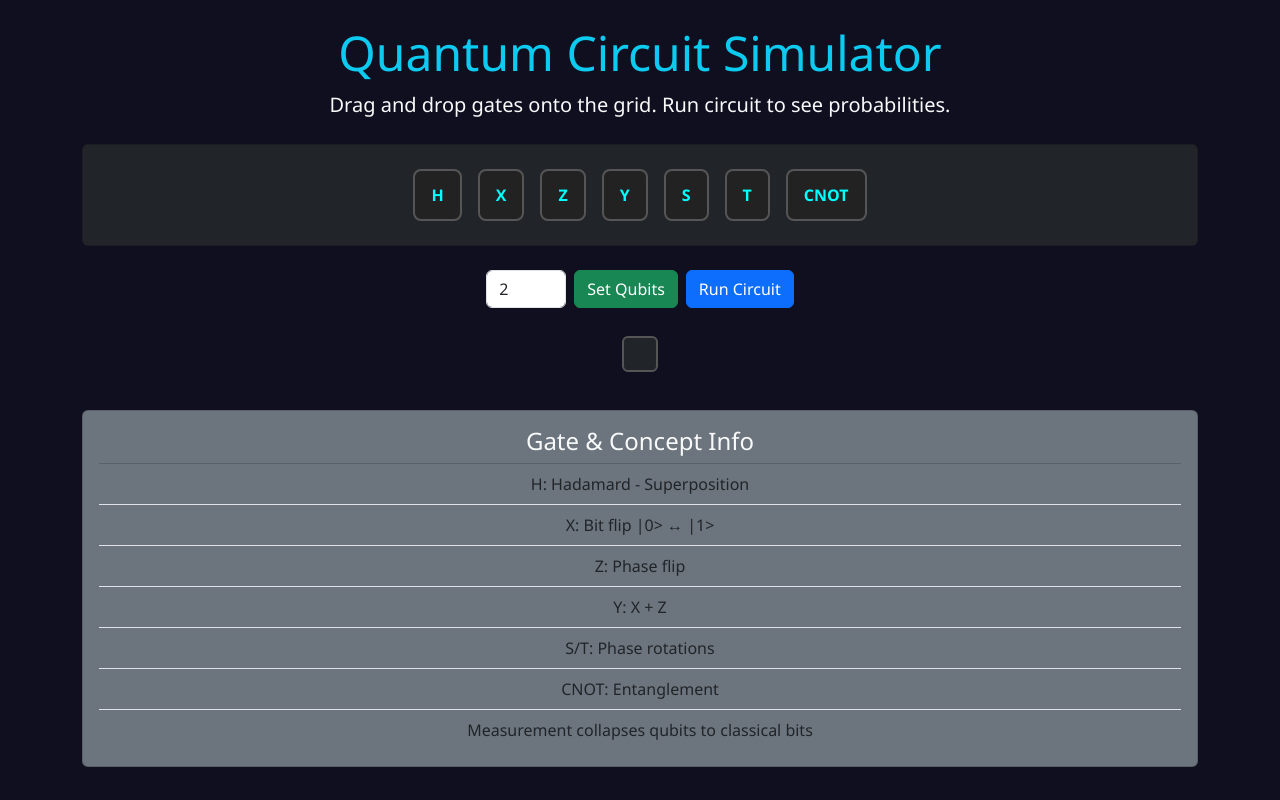
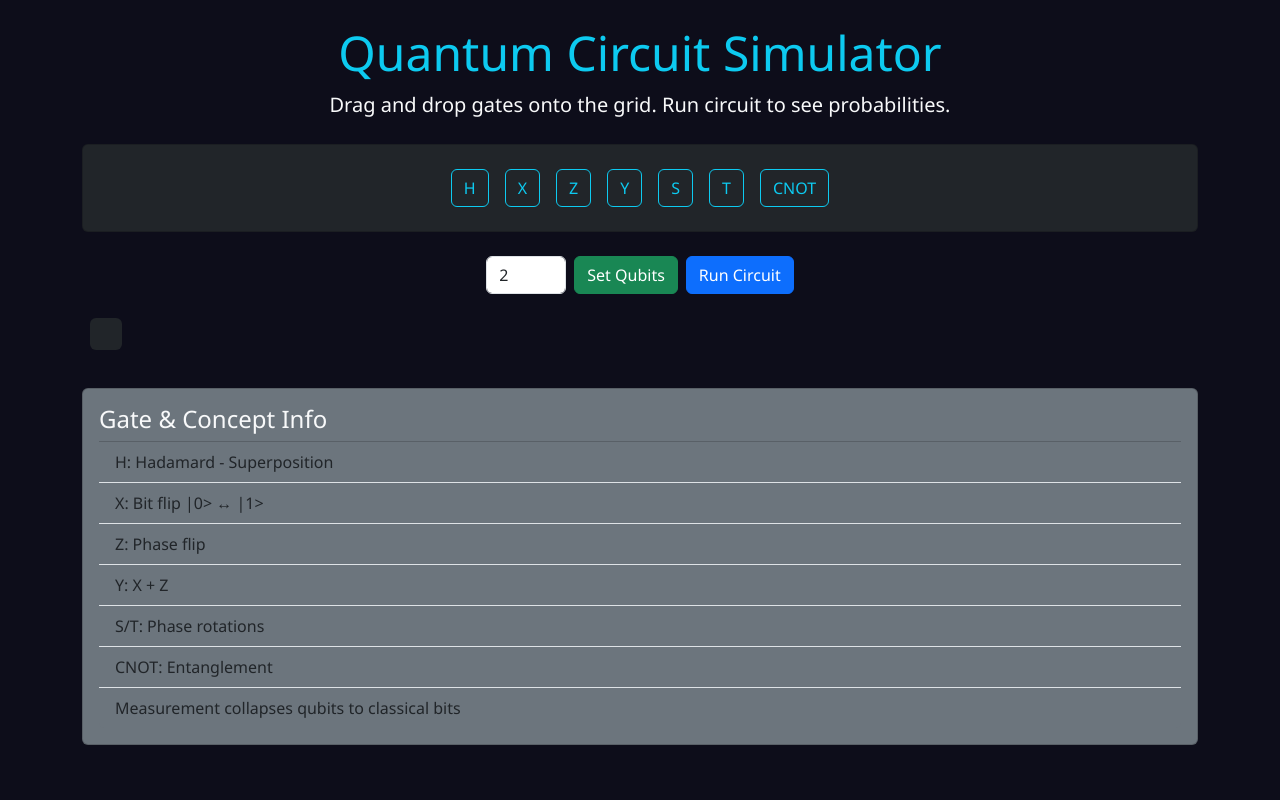
Before and after one commit to Vishalkrishnan-Muralikrishnan/Quantum-Logic-Gates-Simulator, a Flask app: page / in a window 1280 px wide. Run offline with Flask 3, Linux system fonts and the light colour scheme.

Commit message:
Refactor CSS styles for layout and appearance
Updated styles for body, grid, and output elements.

```diff
--- a/static/style.css
+++ b/static/style.css
@@ -1,46 +1,14 @@
-body {
-    background: #0f0f1f;
-    font-family: 'Segoe UI', sans-serif;
-    color: #eee;
-    text-align: center;
+body { background: #0d0d1a; color: #eee; font-family: 'Segoe UI', sans-serif; }
+.gate-tile { cursor: grab; transition: transform 0.2s; }
+.gate-tile:hover { transform: scale(1.1); }
+
+#grid .row { display: flex; }
+#grid .cell {
+  width: 70px; height: 70px; margin:4px;
+  background: #222; border:2px solid #0af; border-radius:8px;
+  display:flex; align-items:center; justify-content:center;
+  transition: background 0.2s, transform 0.2s;
 }
+#grid .cell.drop-target { background: rgba(10,170,255,0.3); transform: scale(1.05); }
 
-.header { margin-bottom: 20px; }
-
-#palette {
-    margin: 15px 0;
-}
-.gate-tile {
-    display:inline-block;
-    padding:12px 16px;
-    margin:6px;
-    background:#222;
-    border:2px solid #555;
-    border-radius:8px;
-    cursor:grab;
-    font-weight:bold;
-    color:#0ff;
-    transition: 0.3s;
-}
-.gate-tile:hover { transform: scale(1.1); background:#0aa; }
-
-#circuit-container { overflow-x:auto; margin: 20px 0; }
-#grid { display:inline-block; border:2px solid #555; padding:10px; border-radius:10px; }
-.row { display:flex; }
-.cell {
-    width:60px; height:60px; border:1px solid #555;
-    margin:3px; border-radius:8px;
-    position:relative; background:#111;
-    transition: 0.3s;
-}
-.cell .g { position:absolute; top:0; left:0; width:100%; height:100%; display:flex; align-items:center; justify-content:center; font-weight:bold; color:#0ff; pointer-events:none; font-size:16px; }
-
-#output div {
-    margin:5px auto;
-    width:100px;
-    height:20px;
-    border-radius:10px;
-    transition: 0.5s;
-}
-
-#legend { text-align:left; display:inline-block; background:#222; padding:15px; border-radius:12px; margin-top:20px; max-width:600px; }
+#output div { margin:6px auto; padding:5px; width:200px; border-radius:6px; background:#0af; color:#000; font-weight:bold; transition:width 0.5s; }
```
